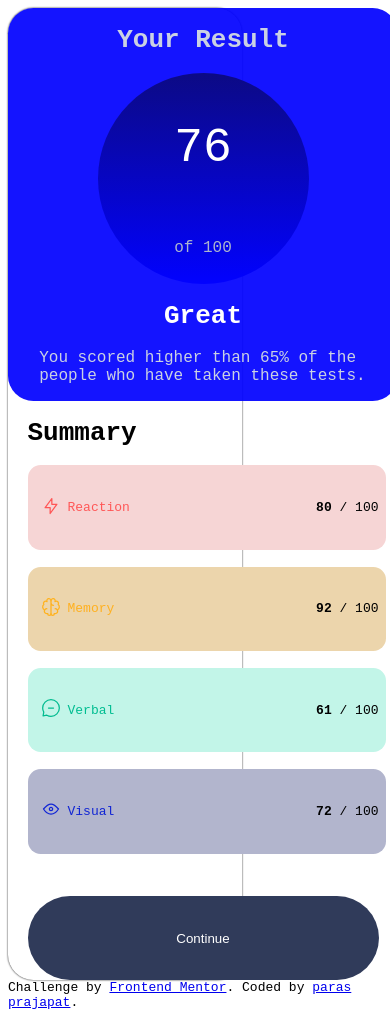
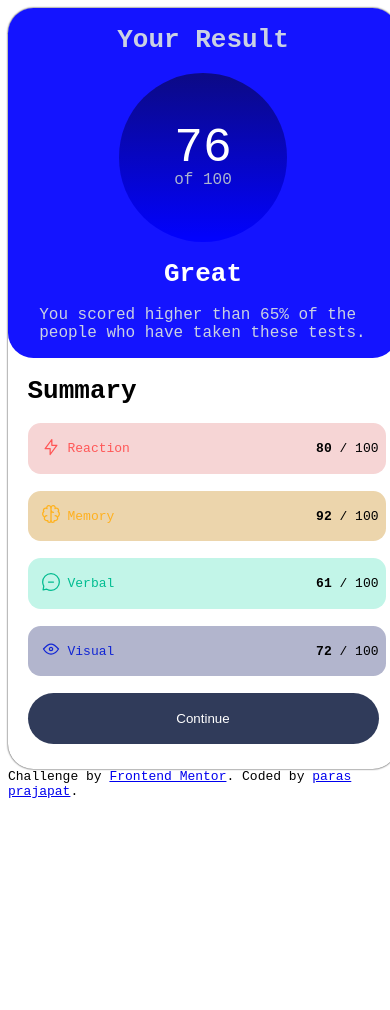
Before and after one commit to Parasdeveloper8/results-summary-main, a plain HTML site: page index.html in a window 390 px wide. After the commit the page ends 860 px from the top, so only its background shows below. Drawn offline with Linux system fonts and the light colour scheme.

Commit message:
completed

```diff
--- a/style.css
+++ b/style.css
@@ -64,7 +64,8 @@ body{
 .c-div-p2{
     font-size:1rem;
     color:hsl(223, 26%, 74%);
-
+    position:relative;
+    bottom:15vh;
 }
 .c-div-p1, .m-d-s-h2{
     color:white;
@@ -134,6 +135,7 @@ button{
         margin-bottom:0;
         margin-top:0;
         flex-direction:column-reverse;
+        width:100vw;
     }
     .main-div-second{
         width:100vw;
@@ -142,8 +144,8 @@ button{
         margin-top:0;
     }
     .circle-div{
-        width:25vh;
-        height:25vh;
+        width:20vh;
+        height:20vh;
         margin-left:auto;
         margin-right:auto;
     }
@@ -153,9 +155,13 @@ button{
     }
     .dc1,.dc2,.dc3,.dc4{
         width:90vw;
+        height:6vh;
     }
     button{
         width:90vw;
+        height:6vh;
+        margin-top:2vh;
+        margin-bottom:3vh;
     }
     .m-d-s-p{
         padding-right:8vw;
@@ -164,4 +170,8 @@ button{
     .c-div-p1{
         font-size:3rem;
     }
+    .c-div-p2{
+        position:relative;
+        bottom:8vh;
+    }
 }
```
